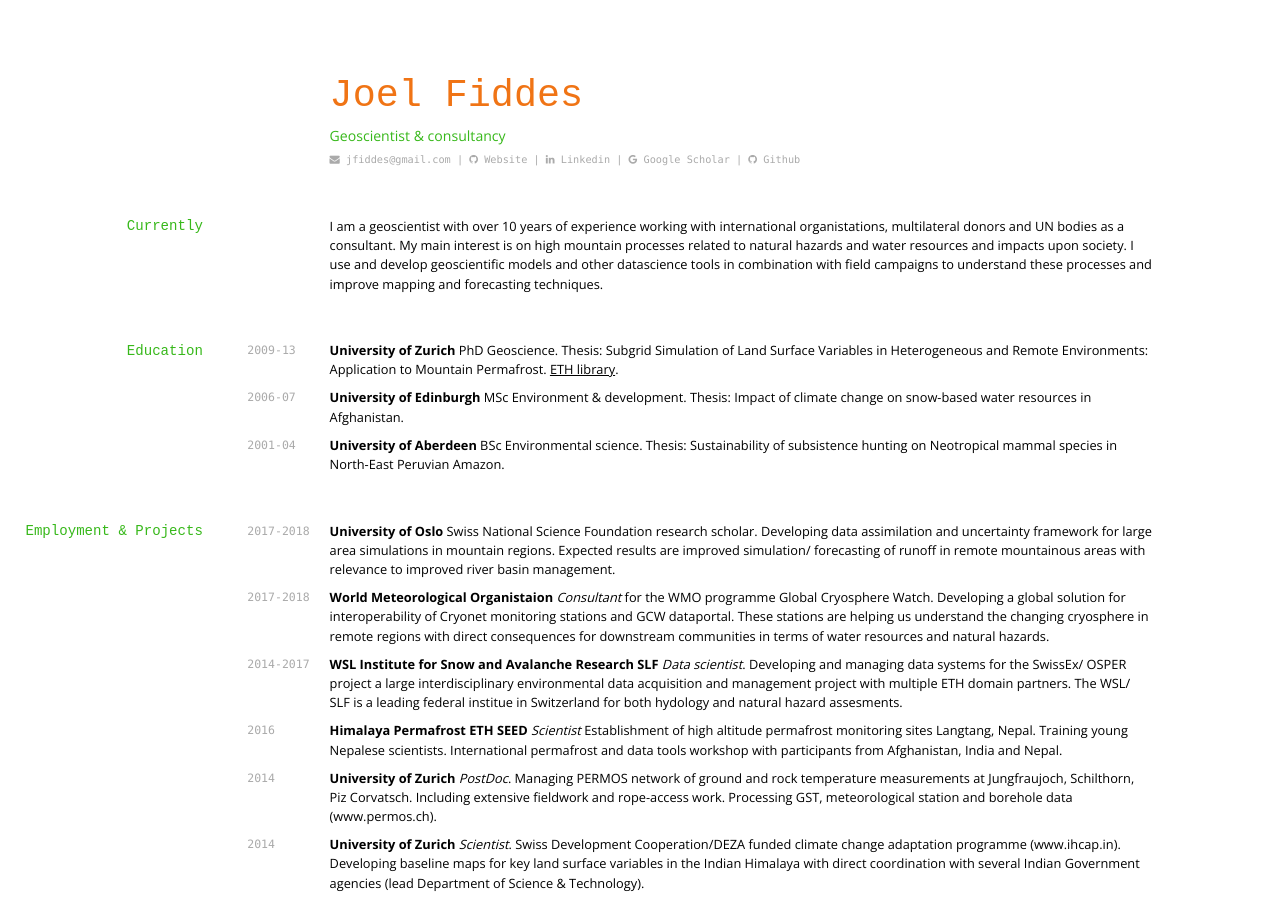
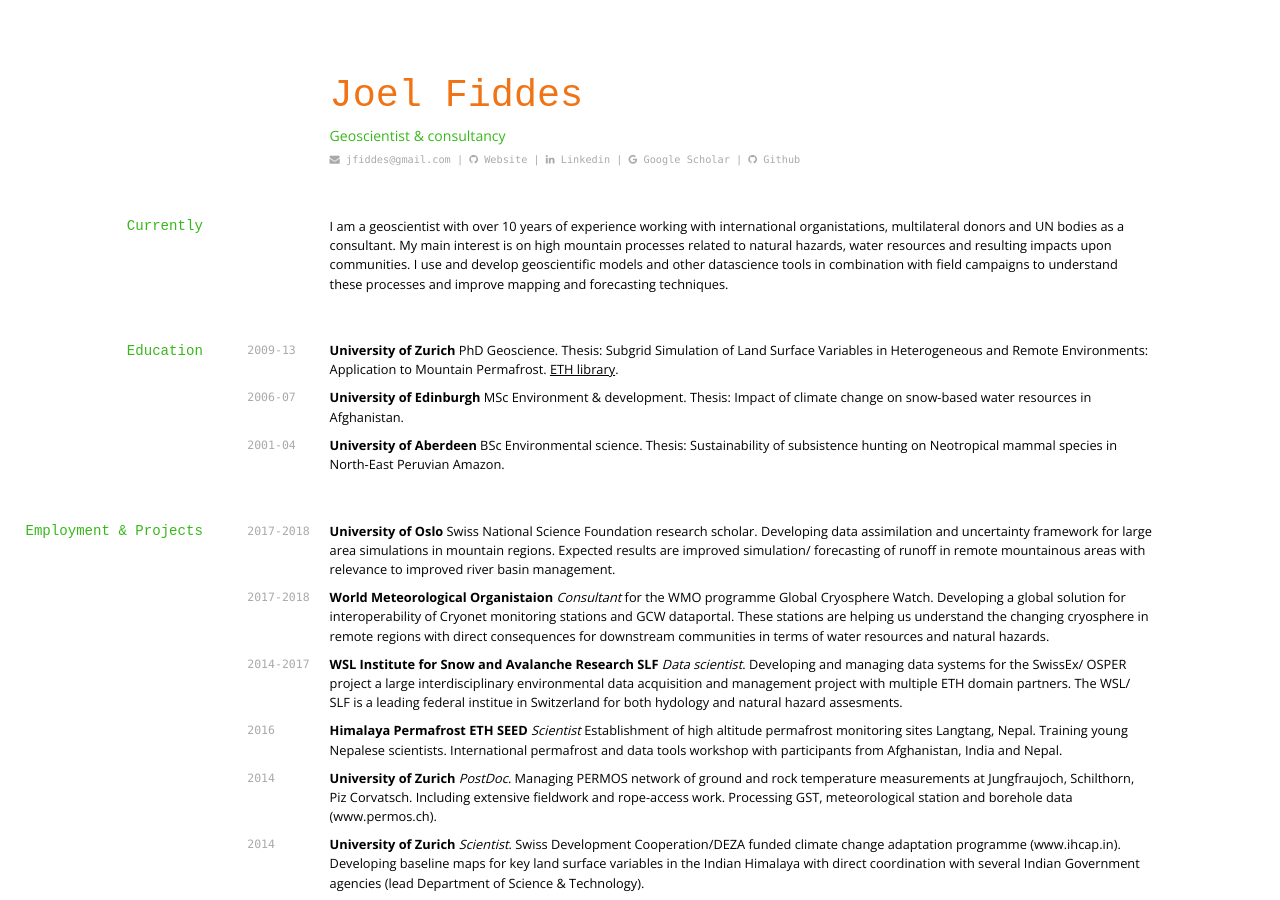
Before and after one commit to joelfiddes/joelfiddes.github.io, a Jekyll site: the page cv/index.html, which Jekyll copies as it is, in a window 1280 px wide and 900 px high. Built offline with Jekyll 4.4.1, drawn with Linux system fonts in a browser that asks for light colours; nearby versions of some CDN libraries.

Commit message:
auto-commit

```diff
--- a/cv/index.html
+++ b/cv/index.html
@@ -31,7 +31,7 @@
 
 <h2 id="currently">Currently</h2>
 
-<p>I am a geoscientist with over 10 years of experience working with international organistations, multilateral donors and UN bodies as a consultant. My main interest is on high mountain processes related to natural hazards and water resources and impacts upon society. I use and develop geoscientific models and other datascience tools in combination with field campaigns to understand these processes and improve mapping and forecasting techniques. <br />
+<p>I am a geoscientist with over 10 years of experience working with international organistations, multilateral donors and UN bodies as a consultant. My main interest is on high mountain processes related to natural hazards, water resources and resulting impacts upon communities. I use and develop geoscientific models and other datascience tools in combination with field campaigns to understand these processes and improve mapping and forecasting techniques. <br />
 <!-- I'm currently working as a data scientist at [WSL Institute for Snow and Avalanche Research](http://www.slf.ch/), based in Davos, Switzerland. Here I develop and manage a data infrastructure for large volumes of real-time data from meteorological stations. I aim to combine field measurements, climate datasets and modelling tools to solve real-world problems related to climate change and its impact in mountain and other remote regions. I have experience in academic and applied sectors. --></p>
 
 <h2 id="education">Education</h2>
```
